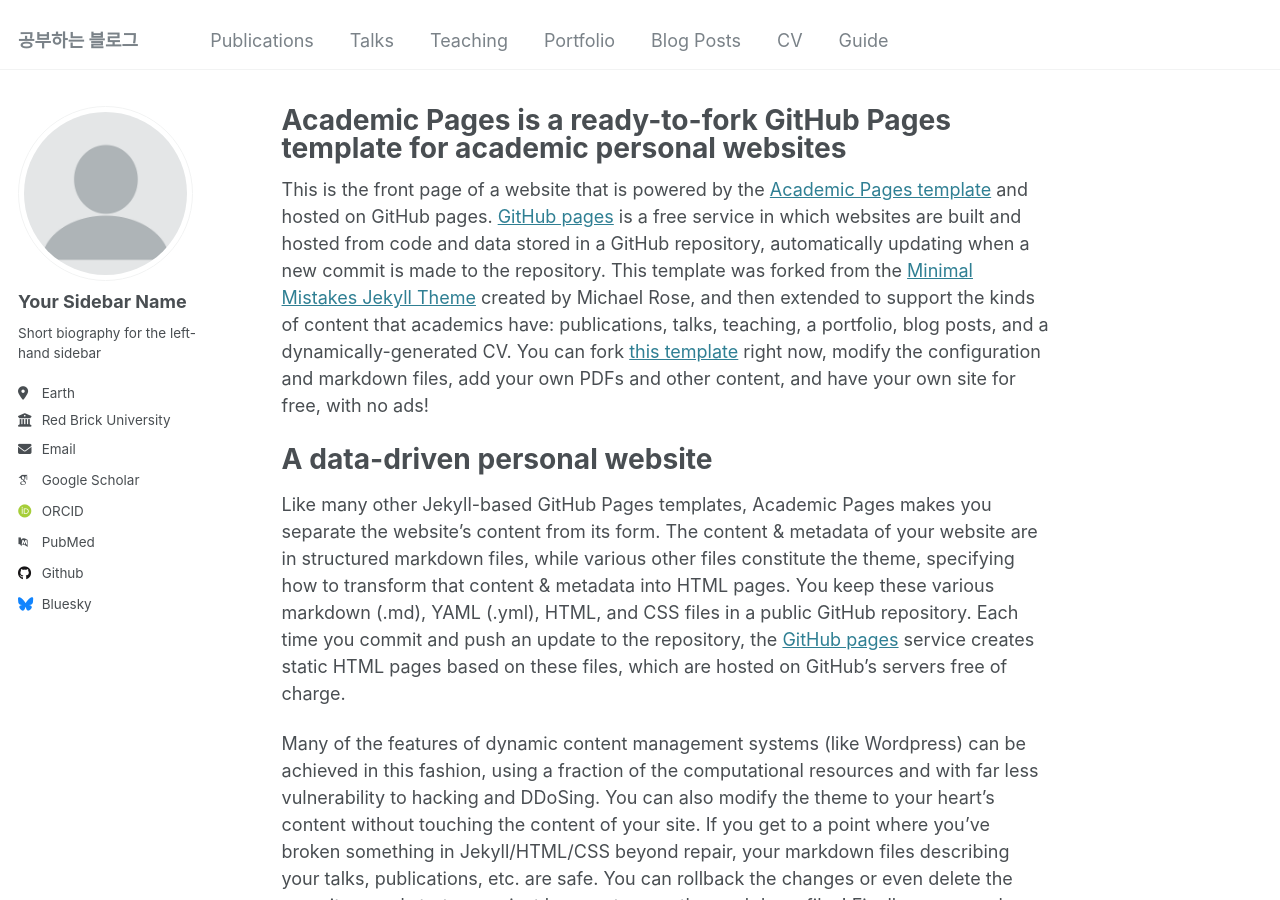
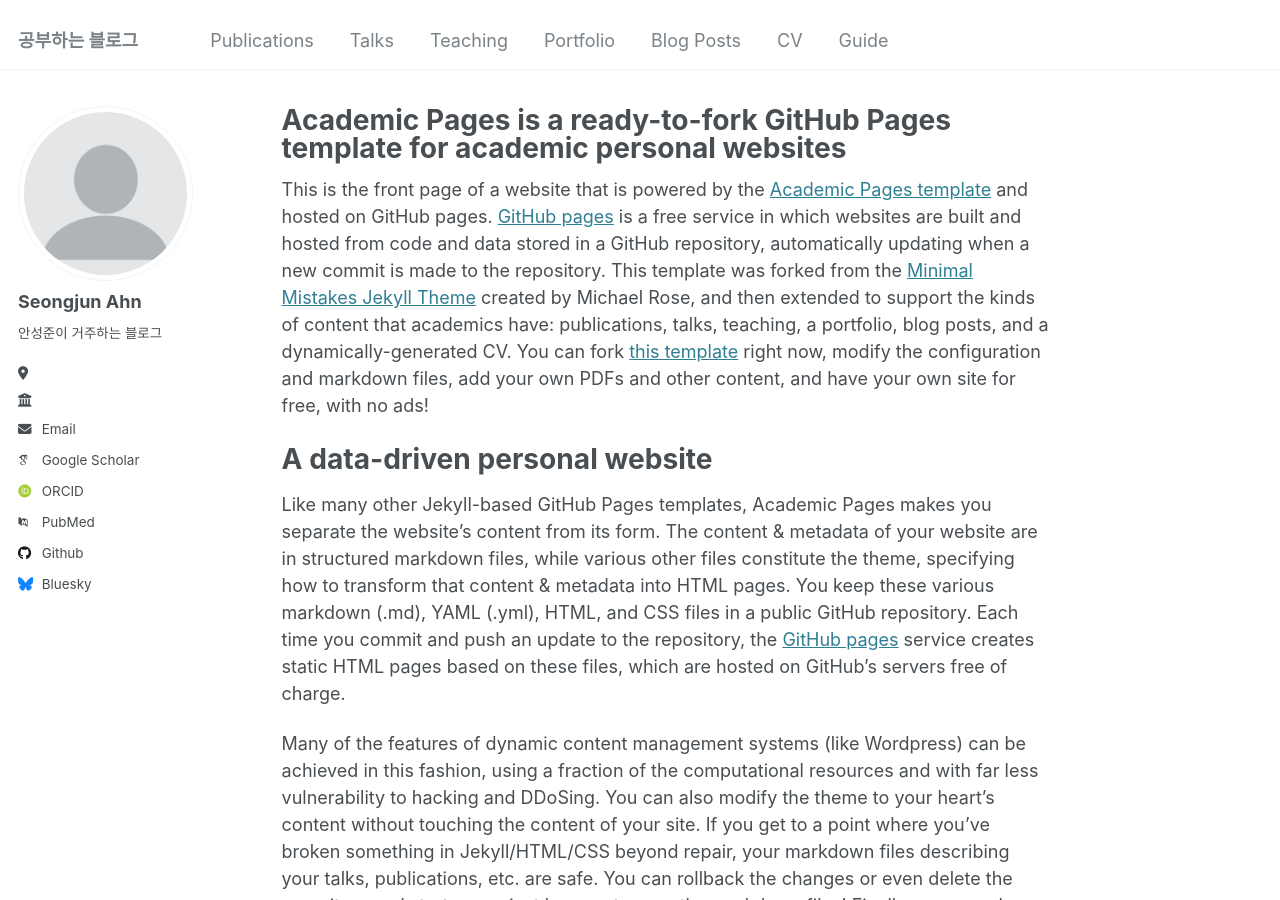
Before and after one commit to Gyvichi/Gyvichi.github.io, a Jekyll site: the page built from _pages/about.md, in a window 1280 px wide and 900 px high. Built offline with Jekyll 4.4.1, drawn with Linux system fonts in a browser that asks for light colours; some web fonts are replaced.

Commit message:
Update _config.yml

```diff
--- a/_config.yml
+++ b/_config.yml
@@ -22,21 +22,21 @@ repository               : "Gyvichi/Gyvichi.github.io"
 author:
   # Biographic information
   avatar           : "profile.png"
-  name             : "Your Sidebar Name"
+  name             : "Seongjun Ahn"
   pronouns         : # example: "she/her"
-  bio              : "Short biography for the left-hand sidebar"
-  location         : "Earth"
-  employer         : "Red Brick University"
+  bio              : "안성준이 거주하는 블로그"
+  location         : ""
+  employer         : ""
   uri              : # URL
-  email            : "none@example.org"
+  email            : ""
 
   # Academic websites
   arxiv            : # URL - Update with the correct link to your profile
-  googlescholar    : "https://scholar.google.com/citations?user=PS_CX0AAAAAJ"
+  googlescholar    : ""
   impactstory      : # URL
-  orcid            : "http://orcid.org/yourorcidurl"
+  orcid            : ""
   semantic         : # URL
-  pubmed           : "https://www.ncbi.nlm.nih.gov/pubmed/?term=john+snow"
+  pubmed           : ""
   researchgate     : # URL
   scopus           : # URL
 
@@ -85,7 +85,7 @@ publication_category:
 
 # Site Settings
 teaser                   :  # filename of teaser fallback teaser image placed in /images/, .e.g. "500x300.png"
-breadcrumbs              : false # true, false (default)
+breadcrumbs              : true # true, false (default)
 words_per_minute         : 160
 future                   : true
 read_more                : "disabled" # if enabled, adds "Read more" links to excerpts
```
